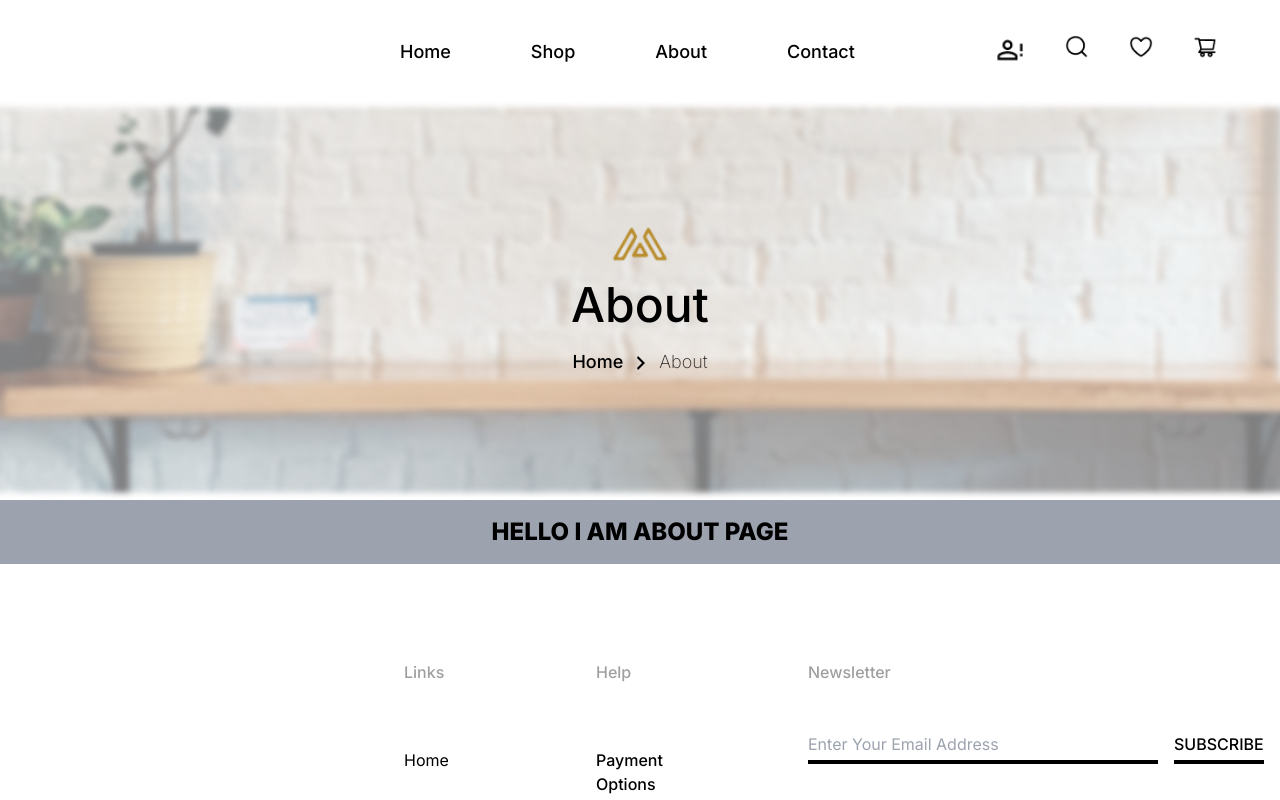
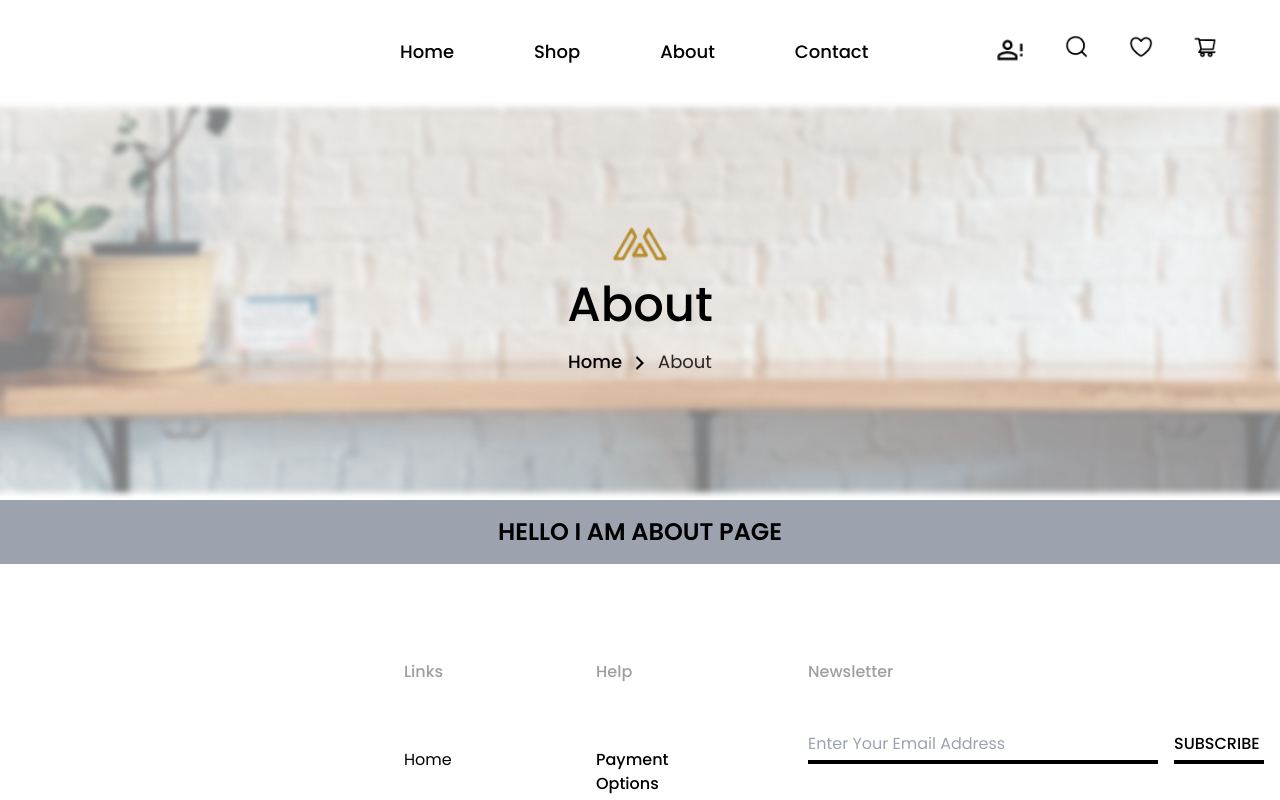
Before and after one commit to khansatanveer/hackathon, a Next.js app: page /About in a window 1280 px wide. Shown: the top 800 px of the page. Built offline with nearby package versions, Linux system fonts and the light colour scheme.

Commit message:
add files

```diff
--- a/src/app/layout.tsx
+++ b/src/app/layout.tsx
@@ -1,11 +1,13 @@
 import type { Metadata } from "next";
 import { Inter } from "next/font/google";
+import {  Poppins } from "next/font/google";
 import "./globals.css";
+import Head from "next/head";
 import Footer from '@/app/components/footer'
 
 
 const inter = Inter({ subsets: ["latin"] });
-
+const poppins = Poppins({ subsets: ["latin"], weight: ["400", "500", "600"] });
 export const metadata: Metadata = {
   title: "Create Next App",
   description: "Generated by create next app",
@@ -18,10 +20,13 @@ export default function RootLayout({
 }>) {
   return (
     <html lang="en">
-      <body className={inter.className}>
+      <Head>
+        <meta name="viewport" content="width=device-width, initial-scale=1" />
+      </Head>
+      <body className={`${poppins.className} ${inter.className}`}>
         {children}
-        <Footer/>
-        </body>
+        <Footer />
+      </body>
     </html>
   );
 }
```
